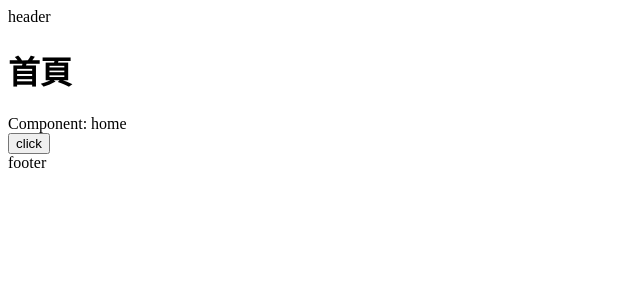
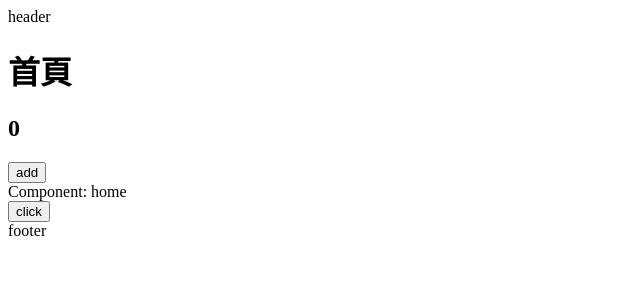
Before and after one commit to mandy0315/2024-nuxt3-class, a Nuxt app: page / in a window 1280 px wide. Shown: the top 300 px of the page, without its empty margins (0-640 px from the left). Built offline with nearby package versions, Linux system fonts and the light colour scheme.

Commit message:
add: composables 重複邏輯

```diff
--- /dev/null
+++ b/composables/count/useAddCount.ts
@@ -0,0 +1,8 @@
+export const useAddCount = () => {
+  const count = ref(0);
+  const add = () => (count.value += 1);
+  return {
+    count,
+    add,
+  };
+};
--- a/nuxt.config.ts
+++ b/nuxt.config.ts
@@ -2,6 +2,9 @@
 export default defineNuxtConfig({
   devtools: { enabled: true },
   typescript: {
-    typeCheck: true
-  }
-})
+    typeCheck: true,
+  },
+  imports: {
+    dirs: ['composables/**', 'stores'],
+  },
+});
--- a/pages/index.vue
+++ b/pages/index.vue
@@ -1,8 +1,12 @@
-<script lang="ts" setup></script>
+<script lang="ts" setup>
+const { count, add } = useAddCount();
+</script>
 
 <template>
   <div>
     <h1>首頁</h1>
+    <h2>{{ count }}</h2>
+    <button @click="add">add</button>
     <home />
     <box />
   </div>
```
